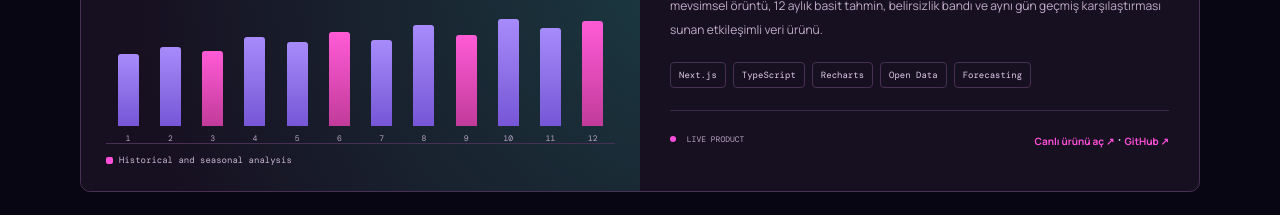
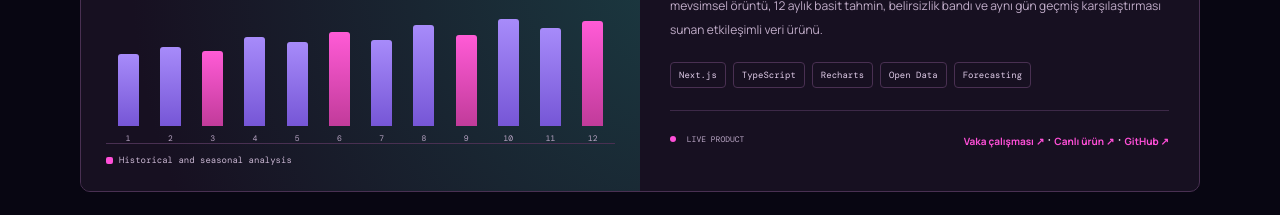
Before and after one commit to selinddrmz/portfolio, a Next.js app: page / in a window 1280 px wide. Shown: the part 3120-3335 px from the top of the page. Built offline with nearby package versions, Linux system fonts and the light colour scheme; no server answers; the database is empty.

Commit message:
Link Istanbul Water Status portfolio case study

```diff
--- a/app/page.tsx
+++ b/app/page.tsx
@@ -377,7 +377,7 @@ export default function Home() {
             <div className="project-meta"><span>{t.project3Type}</span><span>03 / 03</span></div>
             <h3>{t.project3Title}</h3><p>{t.project3Text}</p>
             <div className="tag-list">{["Next.js", "TypeScript", "Recharts", "Open Data", "Forecasting"].map(x => <span key={x}>{x}</span>)}</div>
-            <div className="project-bottom"><span className="project-status"><i /> LIVE PRODUCT</span><span><a href="https://istanbul-su-durumu-ivbw.vercel.app" target="_blank" rel="noreferrer">Canlı ürünü aç ↗</a> · <a href="https://github.com/selinddrmz/istanbul-su-durumu" target="_blank" rel="noreferrer">GitHub ↗</a></span></div>
+            <div className="project-bottom"><span className="project-status"><i /> LIVE PRODUCT</span><span><a href="/projects/istanbul-su-durumu">Vaka çalışması ↗</a> · <a href="https://istanbul-su-durumu-ivbw.vercel.app" target="_blank" rel="noreferrer">Canlı ürün ↗</a> · <a href="https://github.com/selinddrmz/istanbul-su-durumu" target="_blank" rel="noreferrer">GitHub ↗</a></span></div>
           </div>
         </article>
         <p className="note">{t.projectNote}</p>
```
